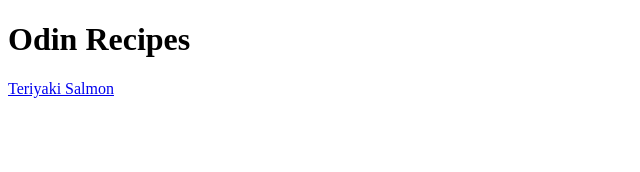
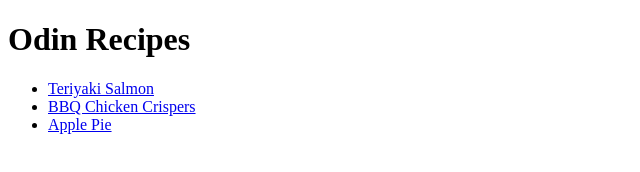
Before and after one commit to OkayMarcel18/odin-recipes, a plain HTML site: page index.html in a window 1280 px wide. Shown: the whole page, without its empty margins (0-640 px from the left). Drawn offline with Linux system fonts and the light colour scheme.

Commit message:
Add links to to recipes on index page.

```diff
--- a/index.html
+++ b/index.html
@@ -7,6 +7,10 @@
     </head>
     <body>
         <h1>Odin Recipes</h1>
-        <a href="recipes/teriyaki-salmon.html">Teriyaki Salmon</a>
+        <ul>
+            <li><a href="recipes/teriyaki-salmon.html">Teriyaki Salmon</a></li>
+            <li><a href="recipes/bbq-chicken-crispers.html">BBQ Chicken Crispers</a></li>
+            <li><a href="recipes/apple-pie.html">Apple Pie</a></li>
+        </ul>
     </body>
 </html>
```
